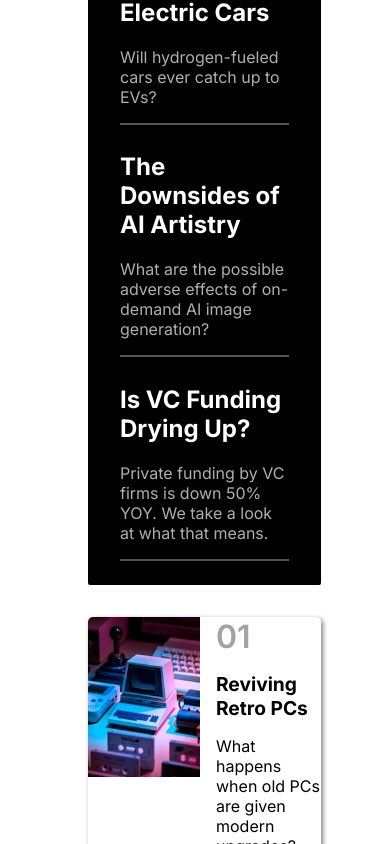
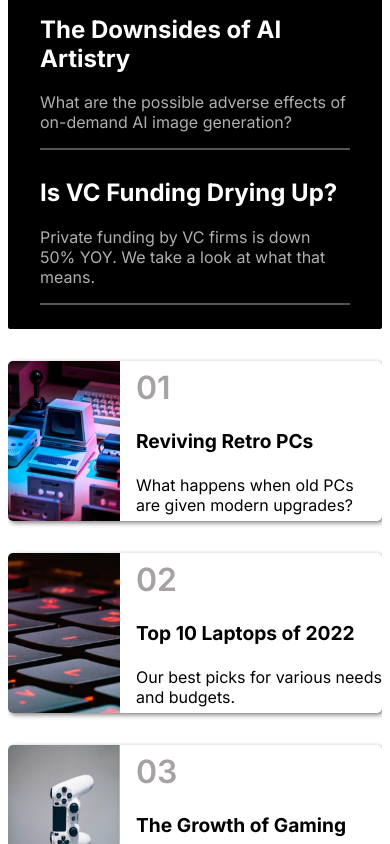
Before and after one commit to varunjvk/NewHomePage, a React (Vite) app in the folder my-app/: page / in a window 390 px wide. Shown: the part 840-1684 px from the top of the page. Built offline with nearby package versions, Linux system fonts and the light colour scheme.

Commit message:
fixed mobile version issue

```diff
--- a/my-app/src/App.css
+++ b/my-app/src/App.css
@@ -5,3 +5,9 @@
   position: relative;
   overflow: hidden;
 }
+
+@media (max-width:1080px) {
+    .app-container{
+      padding: 0.5rem 0;
+    }
+}
--- a/my-app/src/Components/Cards/Cards.css
+++ b/my-app/src/Components/Cards/Cards.css
@@ -18,6 +18,7 @@
 .card img{
     width: 7rem;
     height: 10rem;
+    min-height: 100%;
 }
 
 .content{
--- a/my-app/src/Components/Header/Header.css
+++ b/my-app/src/Components/Header/Header.css
@@ -51,7 +51,7 @@ a:hover{
     .hide{
        position:absolute;
         background-color: rgb(41, 38, 11);
-        right:-50%;
+        right:-80%;
     }
 
 }
```
